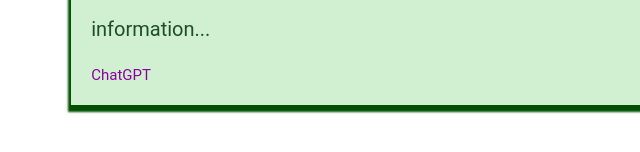
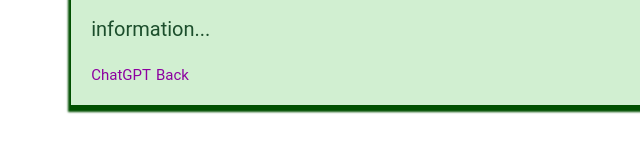
Before and after one commit to Kajestro/kajestro.github.io, a plain HTML site: page HTML/page5.html in a window 1280 px wide. Shown: the part 248-400 px from the top of the page, 0-640 px from the left. Drawn offline with Linux system fonts and the light colour scheme.

Commit message:
Update page5.html

```diff
--- a/HTML/page5.html
+++ b/HTML/page5.html
@@ -13,6 +13,7 @@
         <a href="google.com">Google</a>
         <p>information...</p>
         <a href="https://openai.com/blog/chatgpt">ChatGPT</a>
+        <a href="page1.html">Back</a>
     </div>
 </body>
 </html>
```
